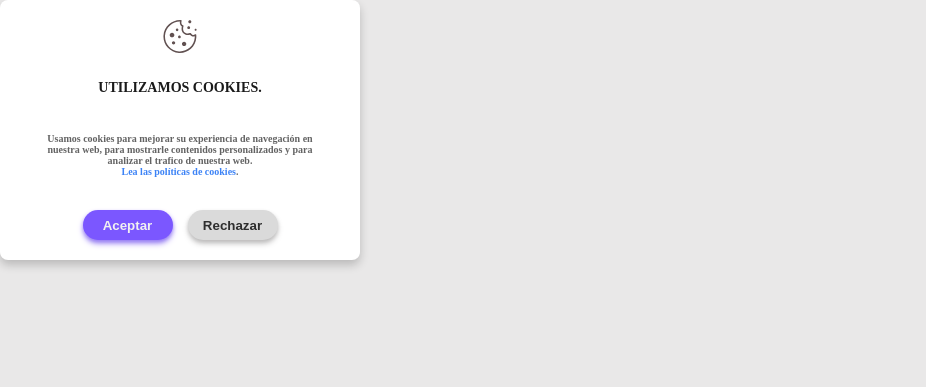
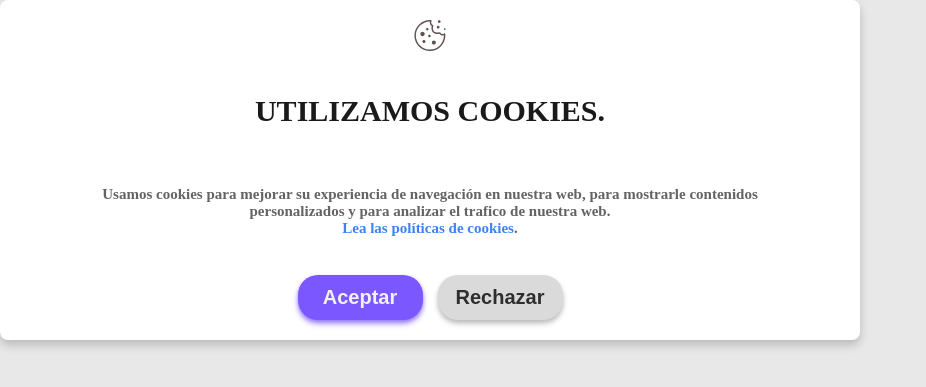
Before and after one commit to Edubedo/MasAllaDelPIB, a PHP site: page /views/layout/cookies.php in a window 1280 px wide. Shown: the top 387 px of the page, without its empty margins (0-926 px from the left). Run offline with PHP 8.4, Linux system fonts and the light colour scheme.

Commit message:
Modificacion del diseño del modal de las cookies

```diff
--- a/js/cookies.js
+++ b/js/cookies.js
@@ -27,5 +27,5 @@ window.onload = function () {
                 }
             })
             .catch(error => console.error("Error al cargar el modal de cookies:", error));
-    }, 5000); // 5 segundos
+    }, 3000); // 5 segundos
 };
--- a/views/css/cookies.css
+++ b/views/css/cookies.css
@@ -37,8 +37,8 @@ body {
 
 /* Estilos del modal */
 .card {
-  width: 30rem;
-  height: 22rem;
+  width: 80rem;
+  height: 30rem;
   background-color: rgb(255, 255, 255);
   border-radius: 0.8rem;
   display: flex;
@@ -55,7 +55,7 @@ body {
 
 /* Icono de la cookie */
 #cookieSvg {
-  width: 5rem;
+  width: 10rem;
 }
 
 #cookieSvg g path {
@@ -64,14 +64,14 @@ body {
 
 /* Estilos del texto */
 .cookieTitulo {
-  font-size: 1.4rem;
+  font-size: 3rem;
   font-weight: 800;
   color: rgb(26, 26, 26);
 }
 
 .cookieDescripcion {
   text-align: center;
-  font-size: 1rem;
+  font-size: 1.5rem;
   font-weight: 600;
   color: rgb(99, 99, 99);
   max-width: 90%;
@@ -95,13 +95,14 @@ body {
 
 /* Botón Aceptar */
 .aceptarBoton {
-  width: 9rem;
-  height: 3rem;
+  width: 12.5rem;
+  height: 4.5rem;
   background-color: #7b57ff;
   border: none;
   color: rgb(241, 241, 241);
   cursor: pointer;
   font-weight: 600;
+  font-size: 2rem;
   border-radius: 2rem;
   box-shadow: 0 0.4rem 0.6rem -0.1rem #977ef3, 0 0.2rem 0.4rem -0.1rem #977ef3;
   transition: all 0.3s ease;
@@ -114,13 +115,14 @@ body {
 
 /* Botón Rechazar */
 .rachazarBoton {
-  width: 9rem;
-  height: 3rem;
+  width: 12.5rem;
+  height: 4.5rem;
   background-color: #dadada;
   color: rgb(46, 46, 46);
   border: none;
   cursor: pointer;
   font-weight: 600;
+  font-size: 2rem;
   border-radius: 2rem;
   box-shadow: 0 0.4rem 0.6rem -0.1rem #bebdbd, 0 0.2rem 0.4rem -0.1rem #bebdbd;
   transition: all 0.3s ease;
```
